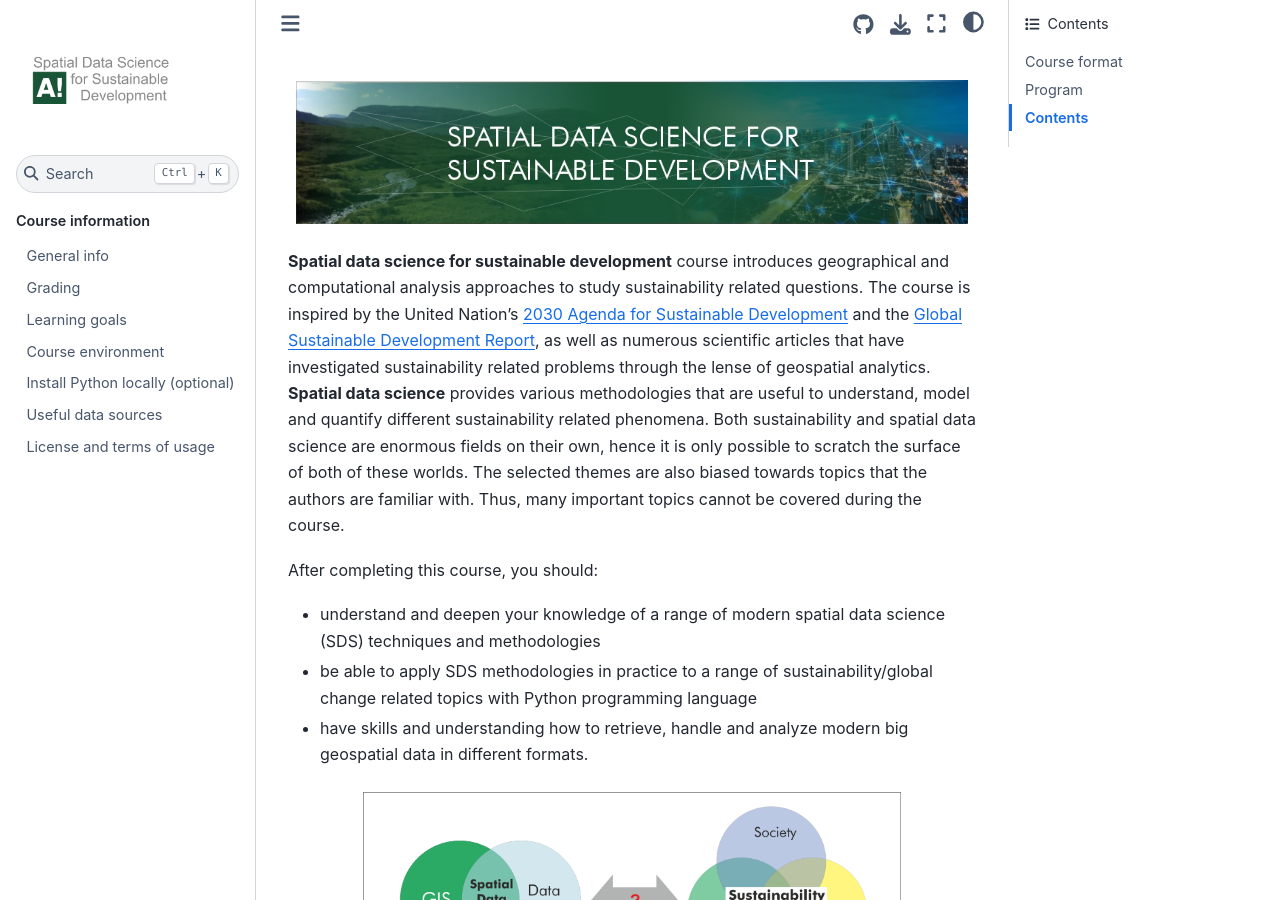
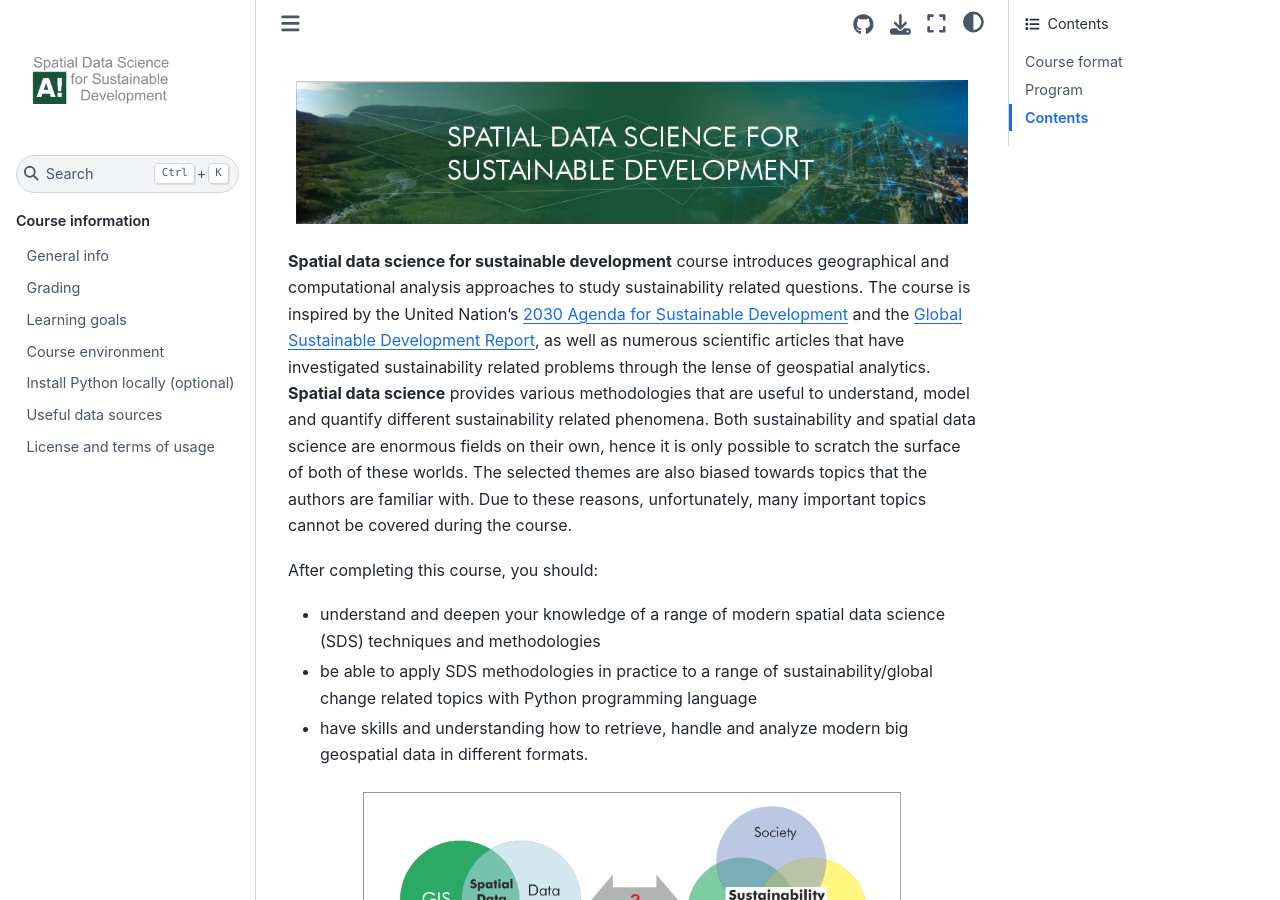
Before and after one commit to AaltoGIS/Sustainability-GIS, a Sphinx documentation site: the page built from source/index.rst, in a window 1280 px wide and 900 px high. Built offline with Sphinx 7.4.7 and the Sphinx Book theme 1.1.4, drawn with Linux system fonts in a browser that asks for light colours; pages that are not in the unit, such as notebooks, are missing from menus.

Commit message:
Update docs

```diff
--- a/source/index.rst
+++ b/source/index.rst
@@ -8,7 +8,7 @@ as well as numerous scientific articles that have investigated sustainability re
 **Spatial data science** provides various methodologies that are useful to understand, model and quantify different
 sustainability related phenomena. Both sustainability and spatial data science are enormous fields on their own,
 hence it is only possible to scratch the surface of both of these worlds. The selected themes are also biased towards topics
-that the authors are familiar with. Thus, many important topics cannot be covered during the course.
+that the authors are familiar with. Due to these reasons, unfortunately, many important topics cannot be covered during the course.
 
 After completing this course, you should:
 
```
